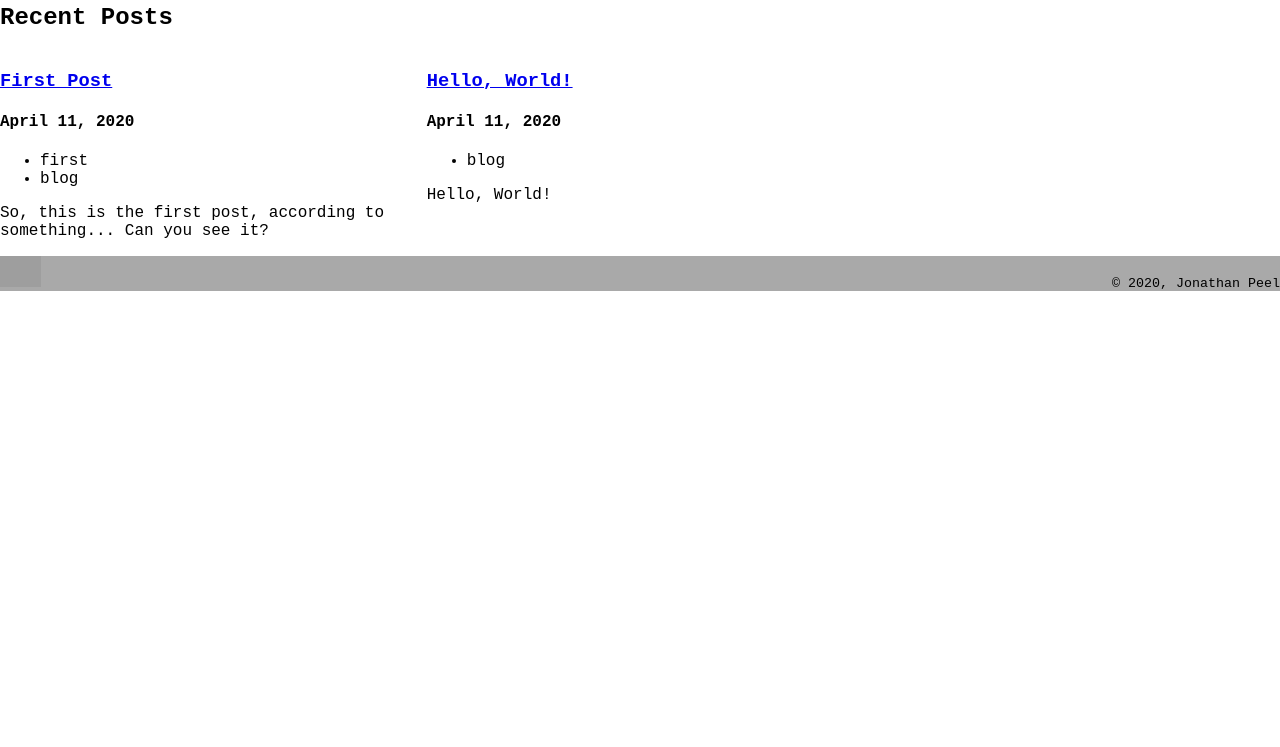
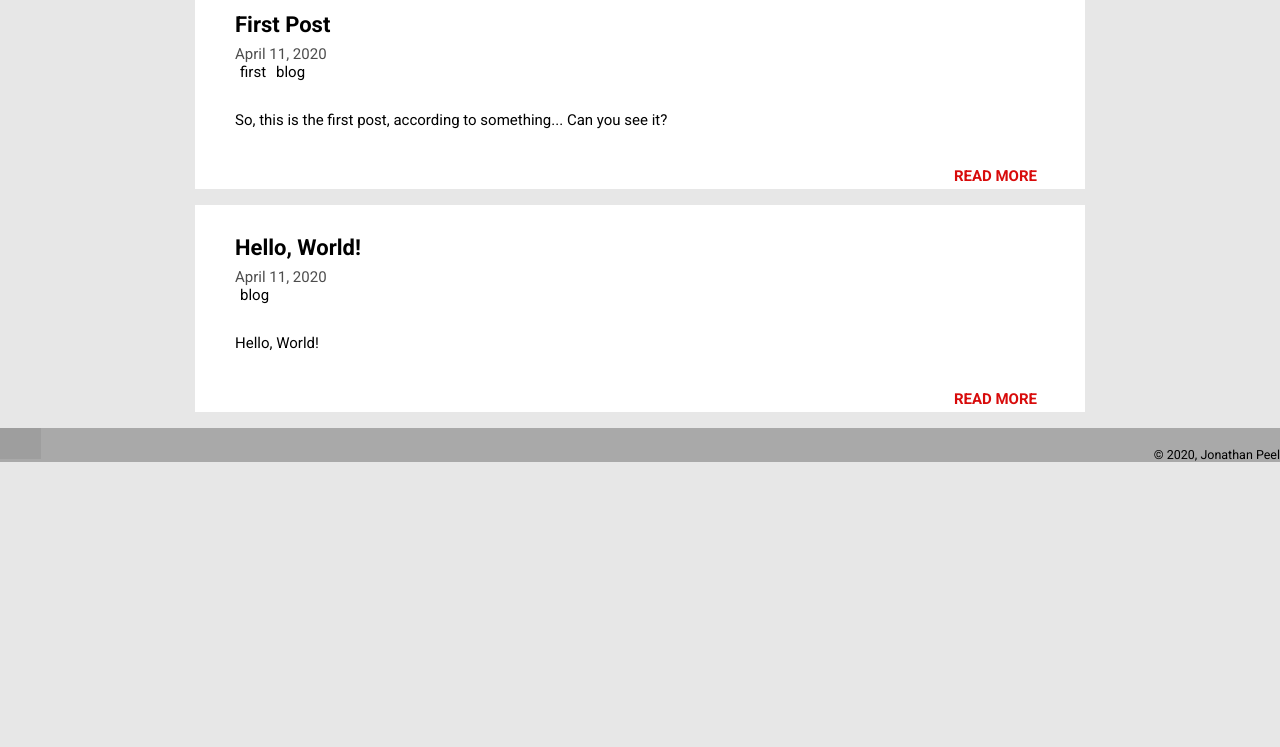
Before and after one commit to jon-peel/blog-home, a Gatsby site: page / in a window 1280 px wide. Shown: the part 53-800 px from the top of the page. Built offline with nearby package versions, Linux system fonts and the light colour scheme; Gatsby itself is replaced by a stand-in of ours; grey boxes are pictures that could not be loaded.

Commit message:
styles to index.

```diff
--- a/gatsby-config.js
+++ b/gatsby-config.js
@@ -100,6 +100,17 @@ module.exports = {
 				icon: `src/images/gatsby-icon.png`, // This path is relative to the root of the site.
 			},
 		},
+		{
+      resolve: `gatsby-plugin-google-fonts`,
+      options: {
+        fonts: [
+					`Roboto\:ital,400,400i,700`,
+					`source sans pro\:400,400i,700`,
+        ],
+        display: 'swap'
+      }
+    },
+
 		// this (optional) plugin enables Progressive Web App + Offline functionality
 		// To learn more, visit: https://gatsby.dev/offline
 		// `gatsby-plugin-offline`,
--- a/package.json
+++ b/package.json
@@ -26,6 +26,7 @@
     "eslint-plugin-react": "^7.19.0",
     "gatsby-plugin-catch-links": "^2.2.1",
     "gatsby-plugin-feed": "^2.4.1",
+    "gatsby-plugin-google-fonts": "^1.0.1",
     "gatsby-plugin-manifest": "^2.3.3",
     "gatsby-plugin-netlify": "^2.2.1",
     "gatsby-plugin-offline": "^3.1.2",
--- a/src/atoms/BlogPostIndex.tsx
+++ b/src/atoms/BlogPostIndex.tsx
@@ -1,8 +1,8 @@
 import styled from "styled-components";
 
 const BlogPostIndex = styled.section`
-	display: grid;
-	grid-template-columns: repeat(3, 1fr);
+	/* display: grid;
+	grid-template-columns: repeat(3, 1fr); */
 `;
 
 export default BlogPostIndex;
--- a/src/components/Layout.tsx
+++ b/src/components/Layout.tsx
@@ -1,31 +1,10 @@
 import React, { FC } from 'react';
 import Nav from './Nav';
 import { Link } from 'gatsby';
-import { createGlobalStyle } from 'styled-components';
 import SkipLink from '../atoms/SkipLink';
 import Licence from './Licence';
 
-const GlobalStyle = createGlobalStyle`
-  body {
-		margin: 0;
-		padding: 0;
-		background: white;
-    color: black;
-		font-family: 'Courier New', Courier, monospace;
-  }
-
-	header, footer {
-		display: flex;
-		justify-content: space-between;
-    align-items: baseline;
-
-		section {display: flex; justify-content: flex-end; }
-	}
-
-	h1 { margin: 0 }
-
-	footer { background: darkgray; color: black; font-size: smaller; }
-`;
+import GlobalStyle from '../styles/GlobalStyle';
 
 const Layout: FC = ({ children }) => {
 	return (
--- a/src/components/PostSummary.tsx
+++ b/src/components/PostSummary.tsx
@@ -1,22 +1,26 @@
 import React, { FC } from 'react';
 import { Link } from 'gatsby';
 import Tags from './Tags';
+import ReadMore from '../styles/ReadMore';
 
-type Node =  GatsbyTypes.IndexQuery['allMarkdownRemark']['edges'][0]['node'];
+type Node = GatsbyTypes.IndexQuery['allMarkdownRemark']['edges'][0]['node'];
 
 type Props = { node: Node };
 
-const PostSummary: FC<Props> = ({ node }) => (
-	<article className="blog-post-preview">
-		<h3>
-		{node.frontmatter?.slug &&
-			<Link to={node.frontmatter.slug}>{node.frontmatter.title}</Link>
-		}
-		</h3>
-		{node.frontmatter?.date && <h4>{node.frontmatter?.date}</h4>}
-		<Tags tags={node.frontmatter?.tags} />
-		<p>{node.excerpt}</p>
-	</article>
-);
+const PostSummary: FC<Props> = ({ node }) => {
+	const to = node.frontmatter?.slug ?? '/';
+	const date = new Date(node.frontmatter!.date!);
+	return (
+		<article>
+			<h3>
+				<Link to={to}>{node.frontmatter?.title}</Link>
+			</h3>
+			<time title={date.toISOString()}>{node.frontmatter?.date}</time>
+			<Tags tags={node.frontmatter?.tags} />
+			<main>{node.excerpt}</main>
+			<ReadMore to={to} />
+		</article>
+	);
+};
 
 export default PostSummary;
--- a/src/components/Tags.tsx
+++ b/src/components/Tags.tsx
@@ -1,16 +1,17 @@
 import React, { FC } from 'react';
+import TagList from '../styles/TagList';
 
 type Props = { tags: GatsbyTypes.Maybe<readonly (string | undefined)[]> };
 
 const Tags: FC<Props> = ({ tags }) =>
 	tags ? (
-		<ul>
+		<TagList>
 			{tags
 			.filter(t => !!t)
 			.map((t) => (
 				<li key={t}>{t}</li>
 			))}
-		</ul>
+		</TagList>
 	) : null;
 
 export default Tags;
--- a/src/pages/index.tsx
+++ b/src/pages/index.tsx
@@ -13,7 +13,6 @@ const Index: PageComponent<GatsbyTypes.IndexQuery> = ({ data }) => {
 	return (
 		<Layout>
 			<SEO />
-			<h2>Recent Posts</h2>
 			<BlogPostIndex>
 				{posts.map(({ node }) => (
 					<PostSummary key={node.id} node={node} />
--- /dev/null
+++ b/src/styles/GlobalStyle.tsx
@@ -0,0 +1,49 @@
+import { createGlobalStyle } from "styled-components";
+
+const GlobalStyle = createGlobalStyle`
+  * { margin: 0; padding: 0; }
+
+  a { color: #d80b0b; text-decoration: none; }
+
+	body {
+		background: #e7e7e7;
+		color: black;
+		font-family: 'Roboto', sans-serif;
+		font-size: 15px;
+  }
+
+	header, footer {
+		display: flex;
+		justify-content: space-between;
+    align-items: baseline;
+
+		section {display: flex; justify-content: flex-end; }
+	}
+
+	h3 {
+		font-size: 22px;
+		margin-bottom: 8px;
+		a { color: black; }
+	}
+
+	time { color: #4d4d4d; font-size: 15px; }
+
+	footer { background: darkgray; color: black; font-size: smaller; }
+
+	main {
+		max-width: 890px;
+		margin: 0 auto;
+	}
+
+	article {
+		background: white;
+		padding: 30px 40px;
+		margin-bottom: 16px;
+
+		main {
+			margin: 30px 0;
+		}
+	}
+`;
+
+export default GlobalStyle;
--- /dev/null
+++ b/src/styles/ReadMore.tsx
@@ -0,0 +1,11 @@
+import styled from "styled-components";
+import { Link } from "gatsby";
+
+const ReadMore = styled(Link).attrs({ children: 'Read More' })`
+	text-transform: uppercase;
+	float: right;
+	padding: 8px;
+	font-weight: bold;
+`;
+
+export default ReadMore;
--- /dev/null
+++ b/src/styles/TagList.tsx
@@ -0,0 +1,10 @@
+import styled from "styled-components";
+
+const TagList = styled.ul`
+	list-style: none;
+	display: flex;
+
+	li { margin: 0 5px; }
+`;
+
+export default TagList;
```
Also changed, not shown: src/__generated__/gatsby-types.ts (+66 -62 lines), 1 other file.
